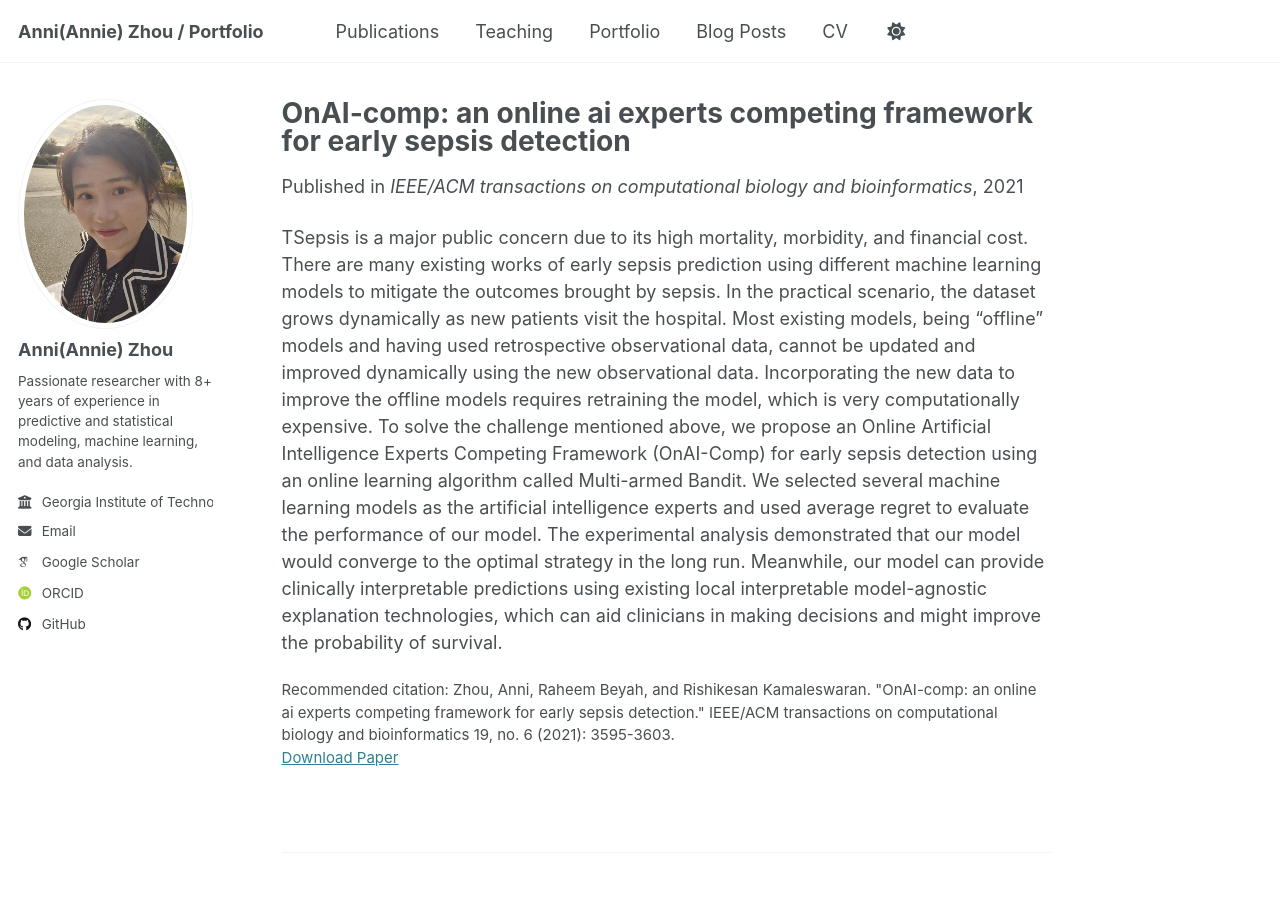
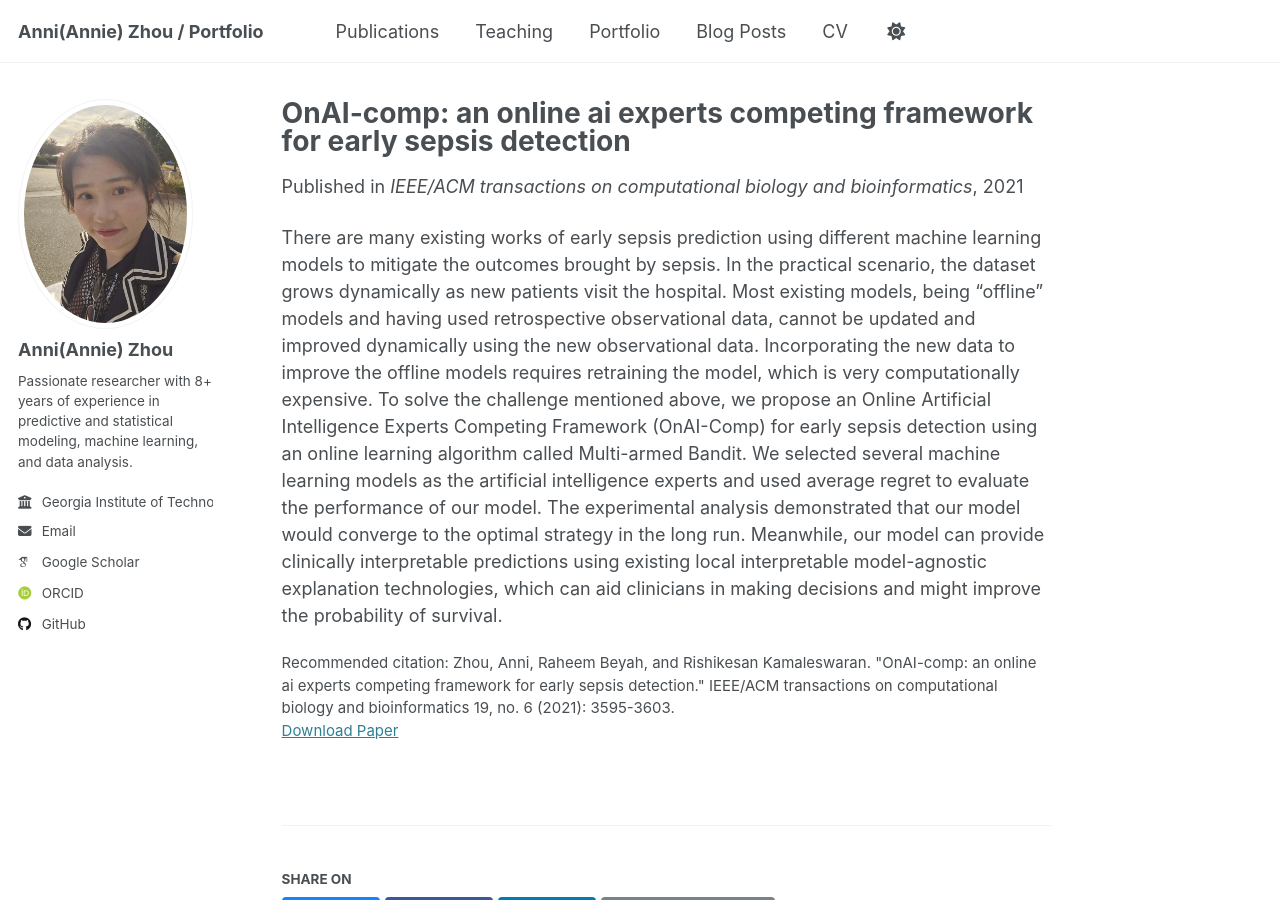
Before and after one commit to Annie983284450-1/Annie983284450-1.github.io, a Jekyll site: the page built from _publications/2025-03-19-paper-title-number-2.md, in a window 1280 px wide and 900 px high. Built offline with Jekyll 4.4.1, drawn with Linux system fonts in a browser that asks for light colours; some web fonts are replaced.

Commit message:
Update 2025-03-19-paper-title-number-2.md

```diff
--- a/_publications/2025-03-19-paper-title-number-2.md
+++ b/_publications/2025-03-19-paper-title-number-2.md
@@ -3,11 +3,11 @@ title: "OnAI-comp: an online ai experts competing framework for early sepsis det
 collection: publications
 category: manuscripts
 permalink: /publication/2025-03-19-paper-title-number-2
-excerpt: 'This paper is about fixing template issue #693.'
+excerpt: 'An Online Artificial Intelligence Experts Competing Framework (OnAI-Comp) for early sepsis detection via online learning'
 date: 2021-10-26
 venue: 'IEEE/ACM transactions on computational biology and bioinformatics'
 paperurl: 'https://ieeexplore.ieee.org/abstract/document/9585428'
 citation: 'Zhou, Anni, Raheem Beyah, and Rishikesan Kamaleswaran. "OnAI-comp: an online ai experts competing framework for early sepsis detection." IEEE/ACM transactions on computational biology and bioinformatics 19, no. 6 (2021): 3595-3603.'
 ---
 
-TSepsis is a major public concern due to its high mortality, morbidity, and financial cost. There are many existing works of early sepsis prediction using different machine learning models to mitigate the outcomes brought by sepsis. In the practical scenario, the dataset grows dynamically as new patients visit the hospital. Most existing models, being “offline” models and having used retrospective observational data, cannot be updated and improved dynamically using the new observational data. Incorporating the new data to improve the offline models requires retraining the model, which is very computationally expensive. To solve the challenge mentioned above, we propose an Online Artificial Intelligence Experts Competing Framework (OnAI-Comp) for early sepsis detection using an online learning algorithm called Multi-armed Bandit. We selected several machine learning models as the artificial intelligence experts and used average regret to evaluate the performance of our model. The experimental analysis demonstrated that our model would converge to the optimal strategy in the long run. Meanwhile, our model can provide clinically interpretable predictions using existing local interpretable model-agnostic explanation technologies, which can aid clinicians in making decisions and might improve the probability of survival.
+There are many existing works of early sepsis prediction using different machine learning models to mitigate the outcomes brought by sepsis. In the practical scenario, the dataset grows dynamically as new patients visit the hospital. Most existing models, being “offline” models and having used retrospective observational data, cannot be updated and improved dynamically using the new observational data. Incorporating the new data to improve the offline models requires retraining the model, which is very computationally expensive. To solve the challenge mentioned above, we propose an Online Artificial Intelligence Experts Competing Framework (OnAI-Comp) for early sepsis detection using an online learning algorithm called Multi-armed Bandit. We selected several machine learning models as the artificial intelligence experts and used average regret to evaluate the performance of our model. The experimental analysis demonstrated that our model would converge to the optimal strategy in the long run. Meanwhile, our model can provide clinically interpretable predictions using existing local interpretable model-agnostic explanation technologies, which can aid clinicians in making decisions and might improve the probability of survival.
```
